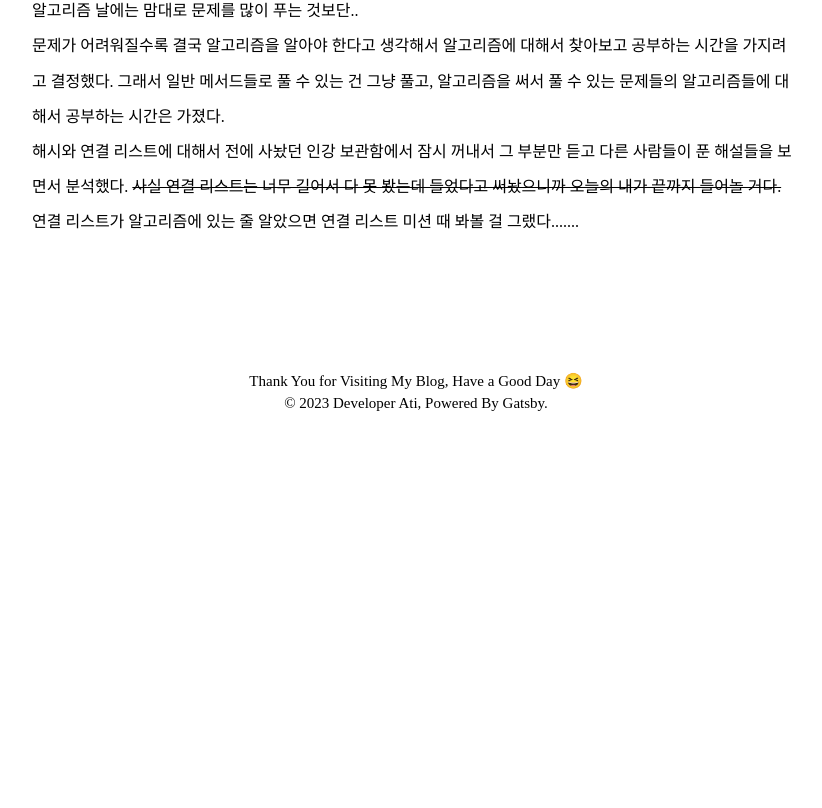
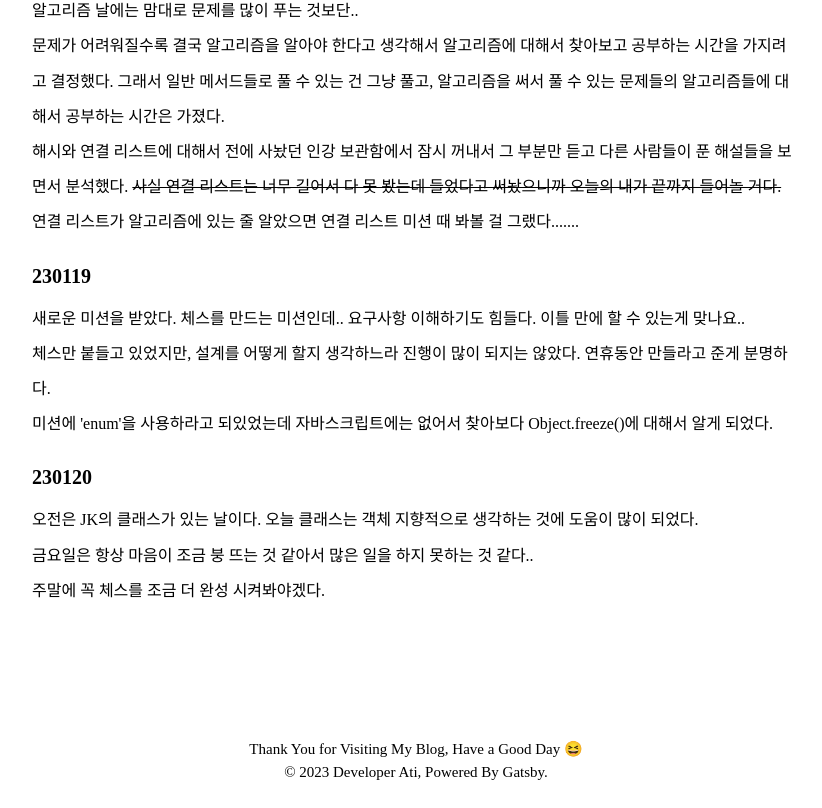
Before and after one commit to lolWK/lolWK.github.io, a Gatsby site: page /TIL/230116-230120/ in a window 1280 px wide. Shown: the part 657-1465 px from the top of the page, without its empty margins (224-1046 px from the left). Before the commit the page ends 1122 px from the top, so only its background shows below. Built offline with nearby package versions, Linux system fonts and the light colour scheme; Gatsby itself is replaced by a stand-in of ours; a web font is replaced by a local one.

Commit message:
posting(TIL): 230119-230120 내용 추가

```diff
--- a/contents/TIL/230116-230120.md
+++ b/contents/TIL/230116-230120.md
@@ -29,3 +29,15 @@ JK 클래스를 들어도 객체지향 너는 .. 아직 잘은 모르겠다.</br
 알고리즘 날에는 맘대로 문제를 많이 푸는 것보단..</br>
 문제가 어려워질수록 결국 알고리즘을 알아야 한다고 생각해서 알고리즘에 대해서 찾아보고 공부하는 시간을 가지려고 결정했다. 그래서 일반 메서드들로 풀 수 있는 건 그냥 풀고, 알고리즘을 써서 풀 수 있는 문제들의 알고리즘들에 대해서 공부하는 시간은 가졌다. </br>해시와 연결 리스트에 대해서 전에 사놨던 인강 보관함에서 잠시 꺼내서 그 부분만 듣고 다른 사람들이 푼 해설들을 보면서 분석했다. ~사실 연결 리스트는 너무 길어서 다 못 봤는데 들었다고 써놨으니까 오늘의 내가 끝까지 들어놀 거다.~</br>
 연결 리스트가 알고리즘에 있는 줄 알았으면 연결 리스트 미션 때 봐볼 걸 그랬다.......
+
+### 230119
+
+새로운 미션을 받았다. 체스를 만드는 미션인데.. 요구사항 이해하기도 힘들다. 이틀 만에 할 수 있는게 맞나요..</br>
+체스만 붙들고 있었지만, 설계를 어떻게 할지 생각하느라 진행이 많이 되지는 않았다. 연휴동안 만들라고 준게 분명하다.</br>
+미션에 'enum'을 사용하라고 되있었는데 자바스크립트에는 없어서 찾아보다 `Object.freeze()`에 대해서 알게 되었다.
+
+### 230120
+
+오전은 JK의 클래스가 있는 날이다. 오늘 클래스는 객체 지향적으로 생각하는 것에 도움이 많이 되었다.</br>
+금요일은 항상 마음이 조금 붕 뜨는 것 같아서 많은 일을 하지 못하는 것 같다..</br>
+주말에 꼭 체스를 조금 더 완성 시켜봐야겠다.
```
